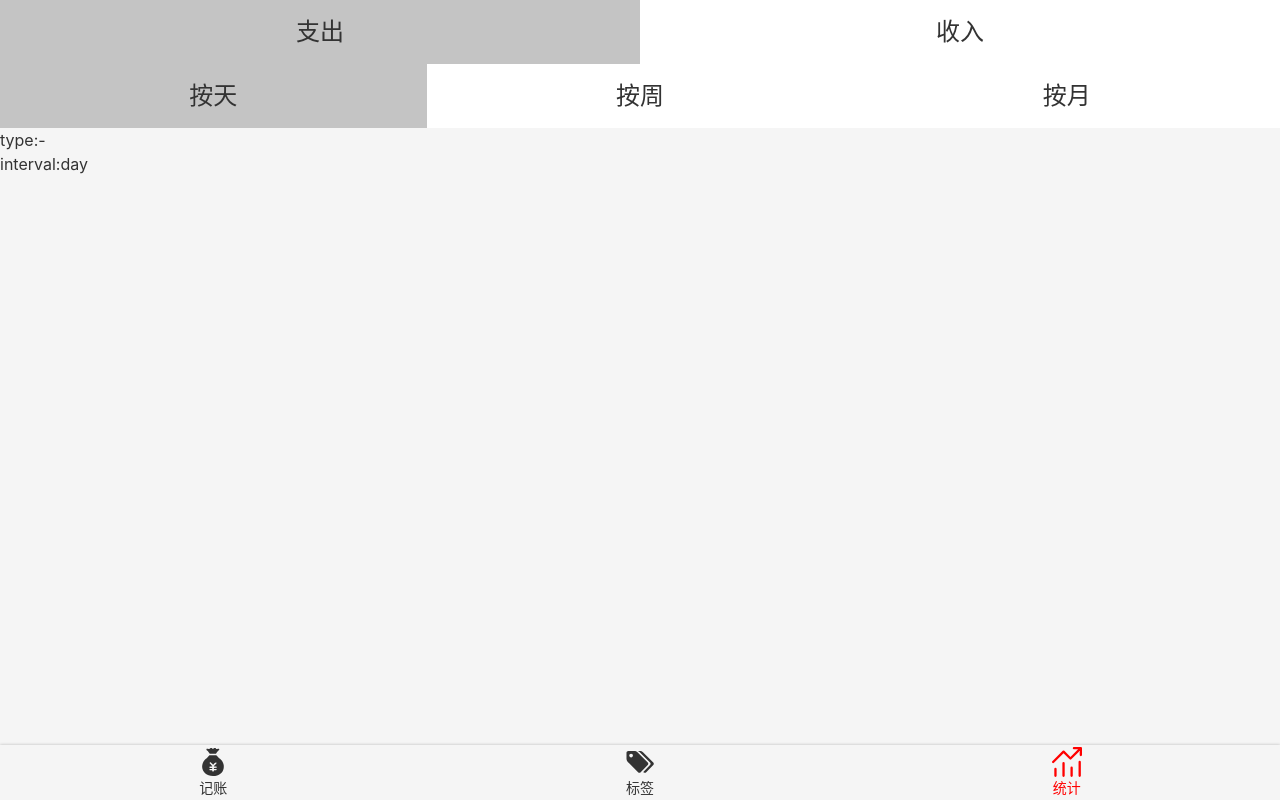
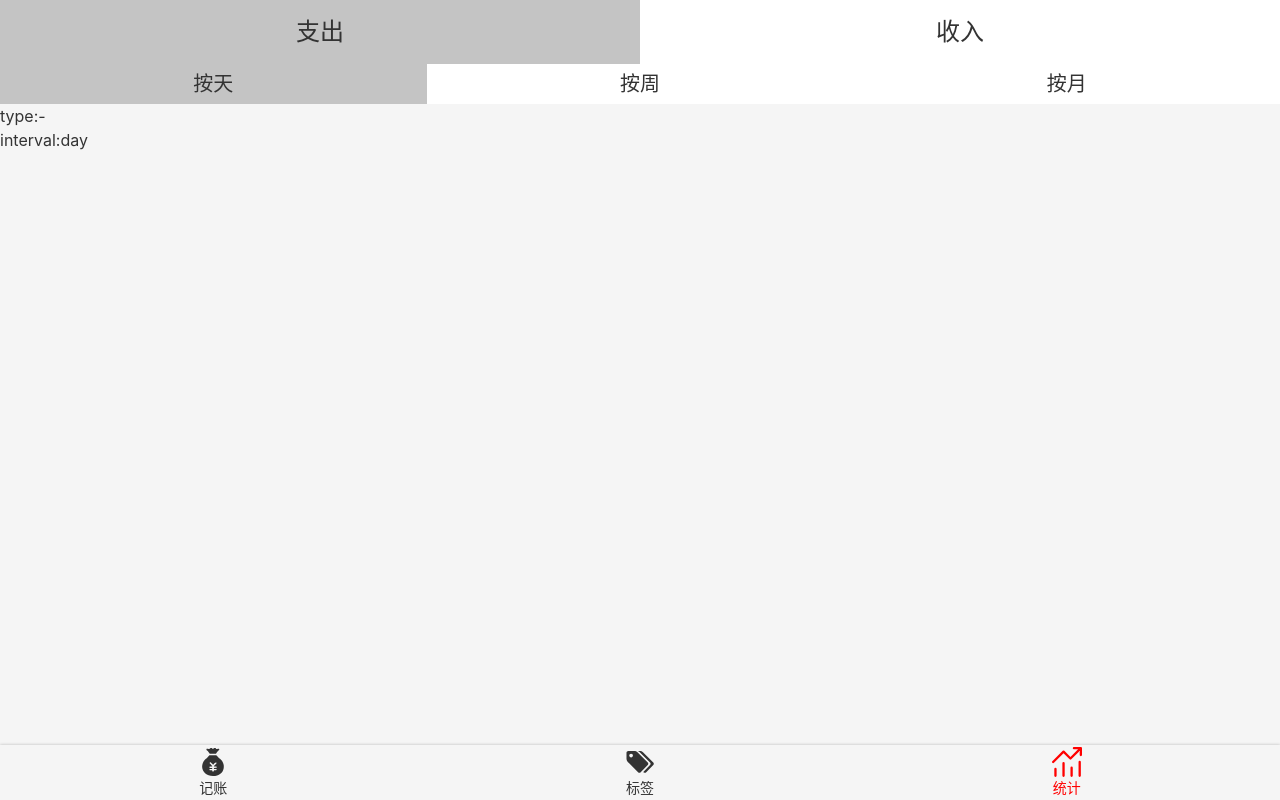
Before and after one commit to qianyuzzf/make-money-1, a Vue app: page /#/statistics in a window 1280 px wide. Built offline with nearby package versions, Linux system fonts and the light colour scheme.

Commit message:
更新 Statistics.vue 的 css

```diff
--- a/src/views/Statistics.vue
+++ b/src/views/Statistics.vue
@@ -38,8 +38,8 @@ export default defineComponent({
 </script>
 
 <style lang="scss" scoped>
-::v-deep li.interval-tabs-item,
-::v-deep li.type-tabs-item {
+::v-deep li.type-tabs-item,
+::v-deep li.interval-tabs-item {
   background: white;
 
   &.selected {
@@ -51,5 +51,9 @@ export default defineComponent({
   }
 }
 
+::v-deep li.interval-tabs-item {
+  padding: 5px 0;
+  font-size: 20px;
+}
 
 </style>
```
